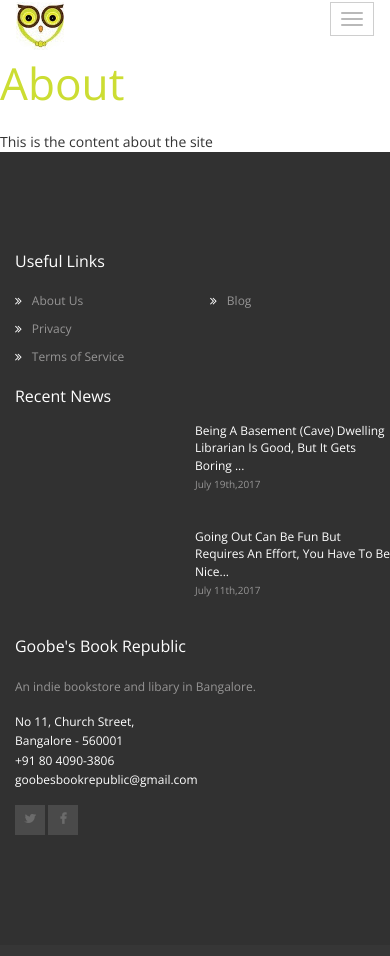
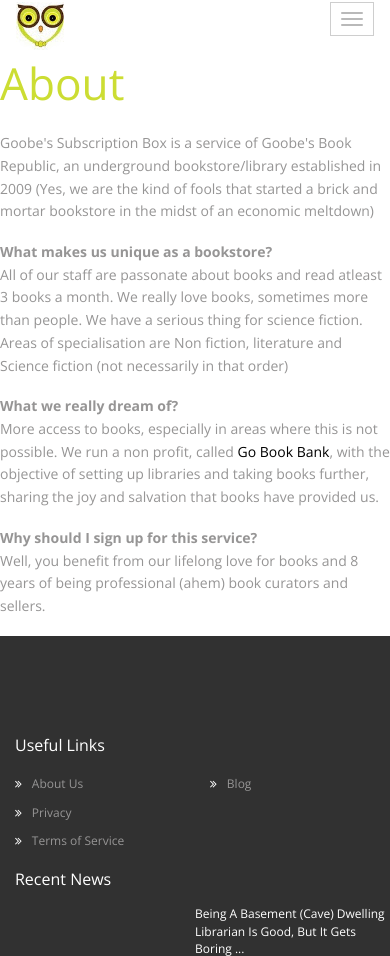
Before and after one commit to goobes/box, a Django app: page /about/ in a window 390 px wide; the page is wider, and only the part inside the window is pictured. Shown: the part 14-970 px from the top of that part. Before the commit the page ends 849 px from the top of that part, so only its background shows below. Run offline with Django 3.2, Linux system fonts and the light colour scheme; parts of the project's set-up code (start-up, migrations or seed data) failed here and were passed over; some libraries are stand-ins or nearby versions.

Commit message:
Added content to the About page

```diff
--- a/apps/base/templates/base/about.html
+++ b/apps/base/templates/base/about.html
@@ -2,11 +2,21 @@
 
 {% block content %}
 <div class="row">
-    <div class="col-md-4">
+    <div class="col-md-2">
       <h1>About</h1>
     </div>
-    <div class="col-md-8">
-      This is the content about the site
+    <div class="col-md-10">
+        <p>Goobe's Subscription Box is a service of Goobe's Book Republic, an underground bookstore/library established in 2009 (Yes, we are the kind of fools that started a brick and mortar bookstore in the midst of an economic meltdown)</p>
+        <p><strong>What makes us unique as a bookstore?</strong><br>
+        All of our staff are passonate about books and read atleast 3 books a month. We really love books, sometimes more than people. We have a serious thing for science fiction. Areas of specialisation are Non fiction, literature and Science fiction (not necessarily in that order)
+        </p>
+        <p><strong>What we really dream of?</strong><br>
+        More access to books, especially in areas where this is not possible. We run a non profit, called <a href="https://gobookbank.wordpress.com/">Go Book Bank</a>, with the objective of setting up libraries and taking books further, sharing the joy and salvation that books have provided us.
+        </p>
+        <p><strong>Why should I sign up for this service?</strong><br>
+        Well, you benefit from our lifelong love for books and 8 years of being professional (ahem) book curators and sellers.
+        </p>
+
     </div>
 </div>
 {% endblock %}
```
